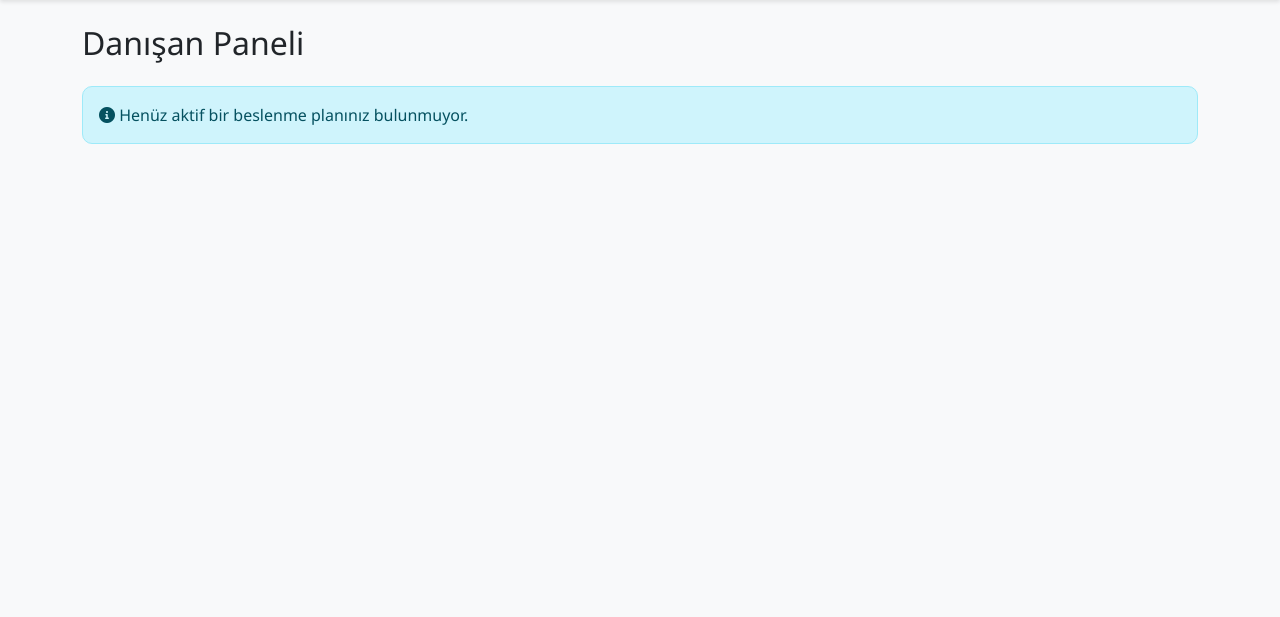
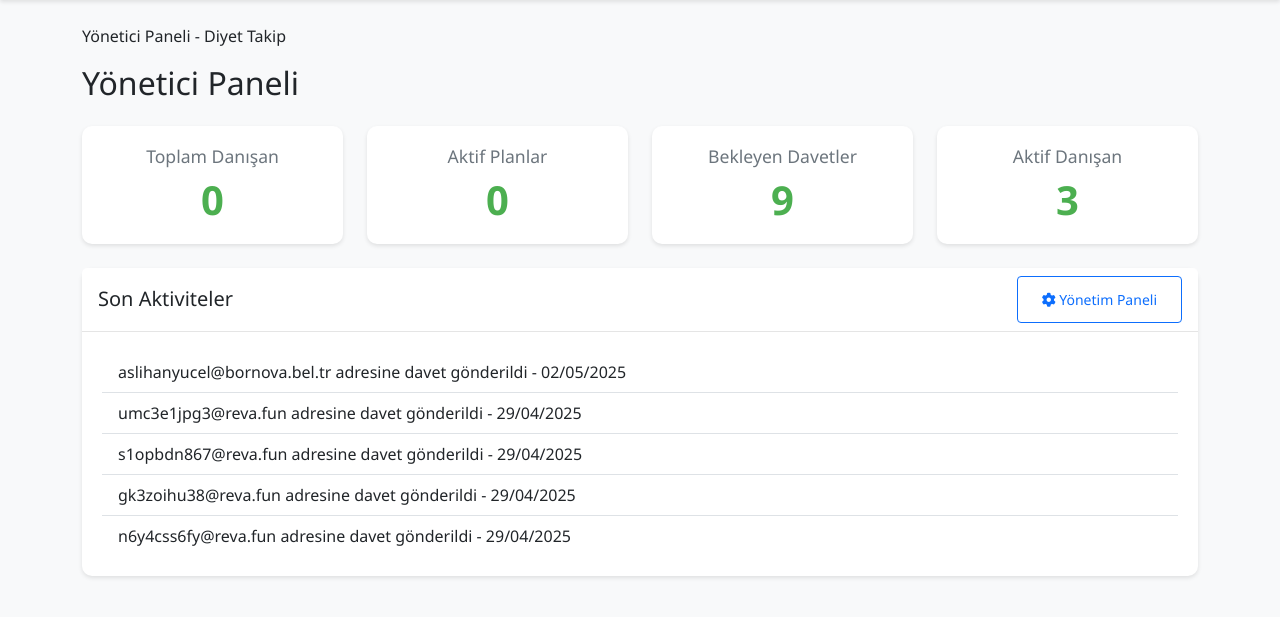
Before and after one commit to Berkayossi/dietapp, a Django app: page / in a window 1280 px wide. Shown: the part 56-673 px from the top of the page. Run offline with Django 5.2, Linux system fonts and the light colour scheme; a user stored in the database is signed in; data comes from the database, SQL or seed files in the repository; both versions use the stored data as it was after the commit; data that the repository does not hold is empty.

Commit message:
Yönetici ve müşteri panelleri ayrıldı. Login işlevi çalışır vaziyete geldi

```diff
--- a/dietapp/dietapp/settings.py
+++ b/dietapp/dietapp/settings.py
@@ -136,6 +136,10 @@ DEFAULT_AUTO_FIELD = 'django.db.models.BigAutoField'
 
 AUTH_USER_MODEL = 'accounts.CustomUser'
 
+# Login/Logout Settings
+LOGIN_REDIRECT_URL = '/'
+LOGOUT_REDIRECT_URL = '/'
+
 # SMTP Settings
 EMAIL_BACKEND = 'django.core.mail.backends.smtp.EmailBackend'
 EMAIL_HOST = 'smtp.gmail.com'
--- a/dietapp/dietapp/views.py
+++ b/dietapp/dietapp/views.py
@@ -1,14 +1,30 @@
 from django.shortcuts import render
 from django.contrib.auth.decorators import login_required
+from django.contrib.auth import get_user_model
 from invitations.models import Invitation
 from clients.models import Client
 from plans.models import Plan
+
+CustomUser = get_user_model()
 
 def home(request):
     context = {}
 
     if request.user.is_authenticated:
-        if request.user.user_type == 'dietitian':
+        if request.user.is_superuser:
+            # Yönetici için dashboard verileri
+            context['client_count'] = Client.objects.count()
+            context['active_plan_count'] = Plan.objects.filter(is_active=True).count()
+            context['pending_invitation_count'] = Invitation.objects.filter(used=False).count()
+            context['active_client_count'] = CustomUser.objects.filter(is_active=True, is_staff=False).count()
+            # Son aktiviteleri al (örnek olarak son 5 davet)
+            context['recent_activities'] = [
+                f"{inv.email} adresine davet gönderildi - {inv.created_at.strftime('%d/%m/%Y')}"
+                for inv in Invitation.objects.order_by('-created_at')[:5]
+            ]
+
+            context['is_admin'] = True
+        elif request.user.user_type == 'dietitian':
             # Diyetisyen için dashboard verileri
             context['client_count'] = Client.objects.count()
             context['active_plan_count'] = Plan.objects.filter(is_active=True).count()
--- a/dietapp/static/css/style.css
+++ b/dietapp/static/css/style.css
@@ -115,9 +115,14 @@ body {
 }
 
 /* Dashboard Stilleri */
+.dashboard-container {
+    padding: 1rem 0;
+}
+
 .stat-card {
     text-align: center;
     transition: transform 0.2s;
+    height: 100%;
 }
 
 .stat-card:hover {
--- a/dietapp/templates/base.html
+++ b/dietapp/templates/base.html
@@ -36,9 +36,14 @@
                                     <i class="fas fa-key"></i> Şifre Değiştir
                                 </a></li>
                                 <li><hr class="dropdown-divider"></li>
-                                <li><a class="dropdown-item" href="{% url 'logout' %}">
-                                    <i class="fas fa-sign-out-alt"></i> Çıkış Yap
-                                </a></li>
+                                <li>
+                                    <form method="post" action="{% url 'logout' %}" class="d-inline">
+                                        {% csrf_token %}
+                                        <button type="submit" class="dropdown-item">
+                                            <i class="fas fa-sign-out-alt"></i> Çıkış Yap
+                                        </button>
+                                    </form>
+                                </li>
                             </ul>
                         </li>
                     {% else %}
--- /dev/null
+++ b/dietapp/templates/dashboard/admin_dashboard.html
@@ -0,0 +1,68 @@
+
+
+{% block title %}Yönetici Paneli - Diyet Takip{% endblock %}
+
+{% block content %}
+<div class="dashboard-container">
+    <h2 class="mb-4">Yönetici Paneli</h2>
+
+    <!-- İstatistik Kartları -->
+    <div class="row">
+        <div class="col-md-3">
+            <div class="card stat-card">
+                <div class="card-body">
+                    <h5 class="card-title">Toplam Danışan</h5>
+                    <p class="card-text display-4">{{ client_count }}</p>
+                </div>
+            </div>
+        </div>
+        <div class="col-md-3">
+            <div class="card stat-card">
+                <div class="card-body">
+                    <h5 class="card-title">Aktif Planlar</h5>
+                    <p class="card-text display-4">{{ active_plan_count }}</p>
+                </div>
+            </div>
+        </div>
+        <div class="col-md-3">
+            <div class="card stat-card">
+                <div class="card-body">
+                    <h5 class="card-title">Bekleyen Davetler</h5>
+                    <p class="card-text display-4">{{ pending_invitation_count }}</p>
+                </div>
+            </div>
+        </div>
+        <div class="col-md-3">
+            <div class="card stat-card">
+                <div class="card-body">
+                    <h5 class="card-title">Aktif Danışan</h5>
+                    <p class="card-text display-4">{{ active_client_count }}</p>
+                </div>
+            </div>
+        </div>
+    </div>
+
+    <!-- Son Aktiviteler -->
+    <div class="row mt-4">
+        <div class="col-12">
+            <div class="card">
+                <div class="card-header d-flex justify-content-between align-items-center">
+                    <h5 class="mb-0">Son Aktiviteler</h5>
+                    <a href="{% url 'admin:index' %}" class="btn btn-sm btn-outline-primary">
+                        <i class="fas fa-cog"></i> Yönetim Paneli
+                    </a>
+                </div>
+                <div class="card-body">
+                    <ul class="list-group list-group-flush">
+                        {% for activity in recent_activities %}
+                            <li class="list-group-item">{{ activity }}</li>
+                        {% empty %}
+                            <li class="list-group-item text-muted">Henüz aktivite bulunmuyor.</li>
+                        {% endfor %}
+                    </ul>
+                </div>
+            </div>
+        </div>
+    </div>
+</div>
+{% endblock %}
--- a/dietapp/templates/home.html
+++ b/dietapp/templates/home.html
@@ -38,127 +38,12 @@
         </div>
     </div>
 {% else %}
-    <!-- Kullanıcı Paneli -->
-    {% if user.user_type == 'dietitian' %}
-        <!-- Diyetisyen Paneli -->
-        <div class="dashboard-container">
-            <h2 class="mb-4">Diyetisyen Paneli</h2>
-            <div class="row">
-                <div class="col-md-4">
-                    <div class="card stat-card">
-                        <div class="card-body">
-                            <h5 class="card-title">Toplam Danışan</h5>
-                            <p class="card-text display-4">{{ client_count }}</p>
-                        </div>
-                    </div>
-                </div>
-                <div class="col-md-4">
-                    <div class="card stat-card">
-                        <div class="card-body">
-                            <h5 class="card-title">Aktif Planlar</h5>
-                            <p class="card-text display-4">{{ active_plan_count }}</p>
-                        </div>
-                    </div>
-                </div>
-                <div class="col-md-4">
-                    <div class="card stat-card">
-                        <div class="card-body">
-                            <h5 class="card-title">Bekleyen Davetler</h5>
-                            <p class="card-text display-4">{{ pending_invitation_count }}</p>
-                        </div>
-                    </div>
-                </div>
-            </div>
-
-            <div class="row mt-4">
-                <div class="col-12">
-                    <div class="card">
-                        <div class="card-header">
-                            <h5 class="mb-0">Son Aktiviteler</h5>
-                        </div>
-                        <div class="card-body">
-                            <ul class="list-group list-group-flush">
-                                {% for activity in recent_activities %}
-                                    <li class="list-group-item">{{ activity }}</li>
-                                {% endfor %}
-                            </ul>
-                        </div>
-                    </div>
-                </div>
-            </div>
-        </div>
+    {% if user.is_superuser %}
+        {% include "dashboard/admin_dashboard.html" %}
+    {% elif user.user_type == 'dietitian' %}
+        {% include "dashboard/dietitian_dashboard.html" %}
     {% else %}
-        <!-- Müşteri Paneli -->
-        <div class="dashboard-container">
-            <h2 class="mb-4">Danışan Paneli</h2>
-            {% if active_plan %}
-                <div class="card mb-4">
-                    <div class="card-header">
-                        <h5 class="mb-0">Aktif Beslenme Planı</h5>
-                    </div>
-                    <div class="card-body">
-                        <h6 class="card-subtitle mb-2 text-muted">{{ active_plan.title }}</h6>
-                        <p class="card-text">{{ active_plan.description }}</p>
-                        <a href="#" class="btn btn-primary">Planı Görüntüle</a>
-                    </div>
-                </div>
-            {% else %}
-                <div class="alert alert-info">
-                    <i class="fas fa-info-circle"></i> Henüz aktif bir beslenme planınız bulunmuyor.
-                </div>
-            {% endif %}
-
-            {% if progress %}
-                <div class="card">
-                    <div class="card-header">
-                        <h5 class="mb-0">İlerleme Durumu</h5>
-                    </div>
-                    <div class="card-body">
-                        <!-- İlerleme grafikleri ve verileri buraya eklenecek -->
-                    </div>
-                </div>
-            {% endif %}
-        </div>
+        {% include "dashboard/client_dashboard.html" %}
     {% endif %}
 {% endif %}
 {% endblock %}
-
-{% block extra_css %}
-<style>
-.welcome-container {
-    padding: 2rem 0;
-}
-
-.feature-item {
-    margin-bottom: 1rem;
-    display: flex;
-    align-items: center;
-}
-
-.feature-item i {
-    font-size: 1.5rem;
-    margin-right: 1rem;
-    color: var(--primary-color);
-}
-
-.stat-card {
-    text-align: center;
-    transition: transform 0.2s;
-}
-
-.stat-card:hover {
-    transform: translateY(-5px);
-}
-
-.stat-card .card-title {
-    color: var(--text-muted);
-    font-size: 1.1rem;
-}
-
-.stat-card .display-4 {
-    font-size: 2.5rem;
-    font-weight: bold;
-    color: var(--primary-color);
-}
-</style>
-{% endblock %}
```
Also changed, not shown: dietapp/templates/dashboard/client_dashboard.html (added, +36 -0 lines), dietapp/templates/dashboard/dietitian_dashboard.html (added, +56 -0 lines), dietapp/db.sqlite3, dietapp/invitations/templatetags/form_tags.py (line endings or trailing spaces).
